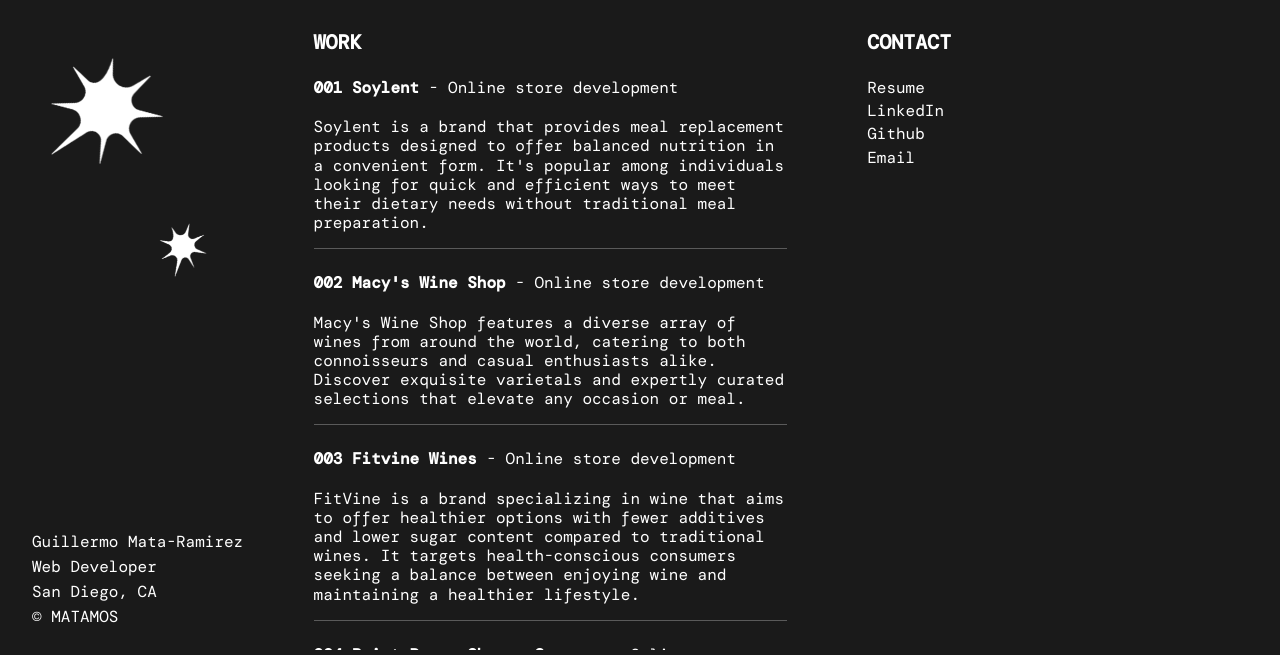
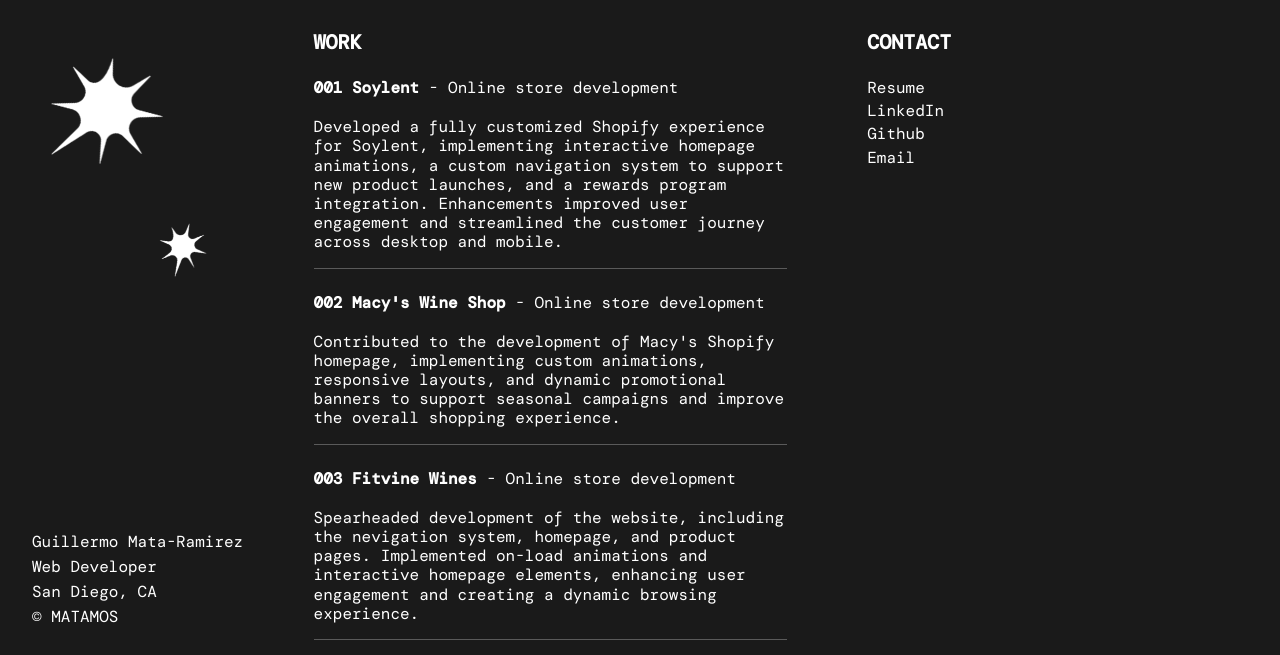
Before and after one commit to bR8S/MATAMOS, a plain HTML site: page index.html in a window 1280 px wide. Shown: the part 145-800 px from the top of the page. Drawn offline with nearby package versions, Linux system fonts and the light colour scheme; grey boxes are pictures that could not be loaded; a web font is replaced by a local one.

Commit message:
feat: updated project descriptions

```diff
--- a/index.html
+++ b/index.html
@@ -75,7 +75,7 @@
                             </svg>
                             Javascript, Shopify Custom Theme, SplideJS
                         </div>
-                        <p class="description">Soylent is a brand that provides meal replacement products designed to offer balanced nutrition in a convenient form. It's popular among individuals looking for quick and efficient ways to meet their dietary needs without traditional meal preparation.</p>
+                        <p class="description">Developed a fully customized Shopify experience for Soylent, implementing interactive homepage animations, a custom navigation system to support new product launches, and a rewards program integration. Enhancements improved user engagement and streamlined the customer journey across desktop and mobile.</p>
                         <div class="project-image" style="background-image: linear-gradient(rgba(0, 0, 0, 0), rgba(0, 0, 0, 0.15)), url('./images/soylent-screenshot.png');"></div>
                     </div>
                     <div class="project">
@@ -86,7 +86,7 @@
                             </svg>
                             Javascript, Shopify Custom Theme, SplideJS
                         </div>
-                        <p class="description">Macy's Wine Shop features a diverse array of wines from around the world, catering to both connoisseurs and casual enthusiasts alike. Discover exquisite varietals and expertly curated selections that elevate any occasion or meal.</p>
+                        <p class="description">Contributed to the development of Macy's Shopify homepage, implementing custom animations, responsive layouts, and dynamic promotional banners to support seasonal campaigns and improve the overall shopping experience.</p>
                         <div class="project-image" style="background-image: linear-gradient(rgba(0, 0, 0, 0), rgba(0, 0, 0, 0.15)), url('./images/macyswineshop-screenshot.png');"></div>
                     </div>
                     <div class="project">
@@ -97,7 +97,7 @@
                             </svg>
                             Javascript, Shopify Custom Theme, SplideJS
                         </div>
-                        <p class="description">FitVine is a brand specializing in wine that aims to offer healthier options with fewer additives and lower sugar content compared to traditional wines. It targets health-conscious consumers seeking a balance between enjoying wine and maintaining a healthier lifestyle.</p>
+                        <p class="description">Spearheaded development of the website, including the nevigation system, homepage, and product pages. Implemented on-load animations and interactive homepage elements, enhancing user engagement and creating a dynamic browsing experience.</p>
                         <div class="project-image" style="background-image: linear-gradient(rgba(0, 0, 0, 0), rgba(0, 0, 0, 0.15)), url('./images/fitvine-screenshot.png');"></div>
                     </div>
                     <div class="project">
@@ -108,9 +108,10 @@
                             </svg>
                             Javascript, Shopify Custom Theme, SplideJS
                         </div>
-                        <p class="description">Point Reyes Cheese Company is a California-based artisanal cheese maker known for producing high-quality, handcrafted cheeses. Their cheeses are acclaimed for their distinct flavors and use of locally sourced, sustainable ingredients, reflecting the rich dairy farming heritage of the region.</p>
+                        <p class="description">Built out entire Shopify store end-to-end, crafting seamless navigation, fluid layouts, and interactive elements. Focused on creating an immersive and polished experience that guides users naturally through the content while higlighting key features.</p>
                         <div class="project-image" style="background-image: linear-gradient(rgba(0, 0, 0, 0), rgba(0, 0, 0, 0.15)), url('./images/ptreyes-screenshot.png');"></div>
                     </div>
+                    <!--
                     <div class="project">
                         <h3 class="project-title">Cacti <span> - Landing page</span></h3>
                         <div class="detail">
@@ -133,6 +134,7 @@
                         <p class="description">Worthwhile is an innovative crypto project that fuses luxury, humor, and community-driven crypto culture. Positioned as more than just a digital asset, it aims to create a lifestyle brand with a strong emphasis on exclusivity and engagement.</p>
                         <div class="project-image" style="background-image: url('./images/worthwhile-screenshot.png');"></div>
                     </div>
+                    -->
                 </div>
                 <aside class="details">
                     <div class="preview">
@@ -267,6 +269,7 @@
                         </div>
                         <a href="https://pointreyescheese.com/" class="preview-link">VISIT SITE</a>
                     </div>
+                    <!--
                     <div class="preview">
                         <div class="preview-image-wrapper">
                             <div class="preview-image" style="background-image: linear-gradient(rgba(0, 0, 0, 0), rgba(0, 0, 0, 0.35)), url('./images/cacti-screencast.gif');"></div>
@@ -315,6 +318,7 @@
                             </div>
                         </div>
                     </div>
+                    -->
                 </aside>
             </div>
             <div class="info">
```
